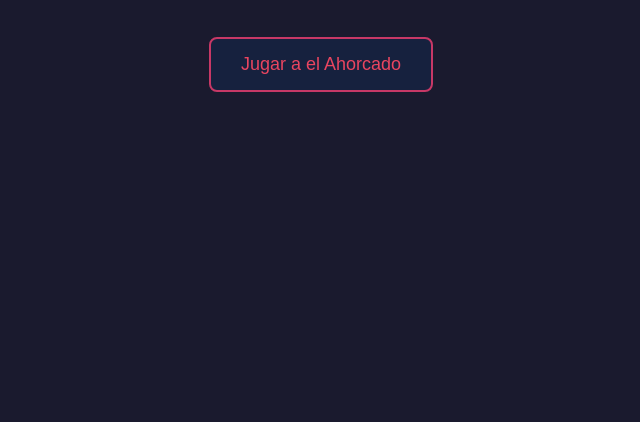
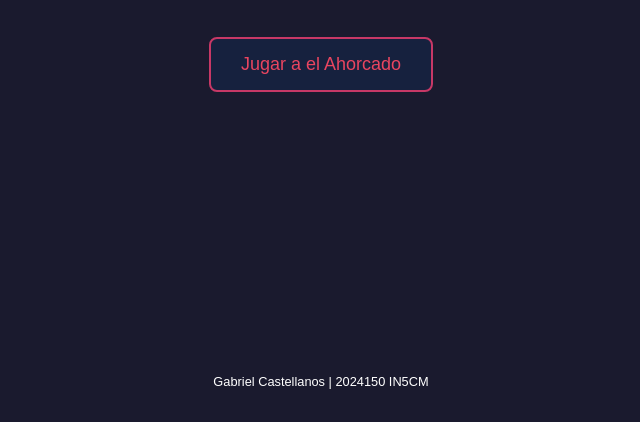
Before and after one commit to gc130041/Ahorcado_ProyectoFinalJS, a plain HTML site: page index.html in a window 1280 px wide. Shown: the part 378-800 px from the top of the page, without its empty margins (319-959 px from the left). Drawn offline with Linux system fonts and the light colour scheme.

Commit message:
feat: Agregar footer a index.html

```diff
--- a/index.html
+++ b/index.html
@@ -14,5 +14,10 @@
 <body class="body-index">
     <h1 class="h1-index">Juego del ahorcado</h1>
     <button class="button" onclick=irVisual()>Jugar a el Ahorcado</button>
+
+    <footer class="footer-index">
+        <p>Gabriel Castellanos | 2024150 IN5CM</p>
+    </footer>
+
 </body>
 </html>
--- a/styles/styles.css
+++ b/styles/styles.css
@@ -6,6 +6,15 @@
     background-color: #1a1a2e;
     font-family: Arial, sans-serif;
     flex-direction: column;
+}
+
+.footer-index {
+    position: absolute;
+    bottom: 20px;
+    width: 100%;
+    text-align: center;
+    color: white;
+    font-size: 0.8rem;
 }
 
 .button {
```
